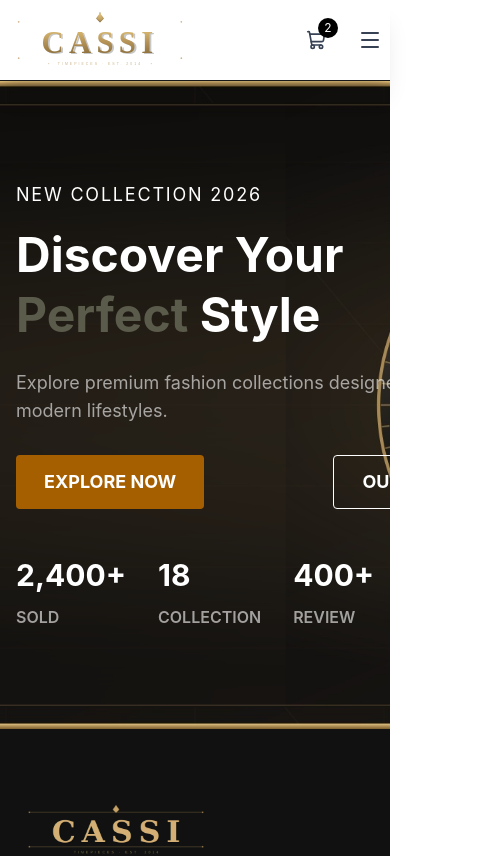
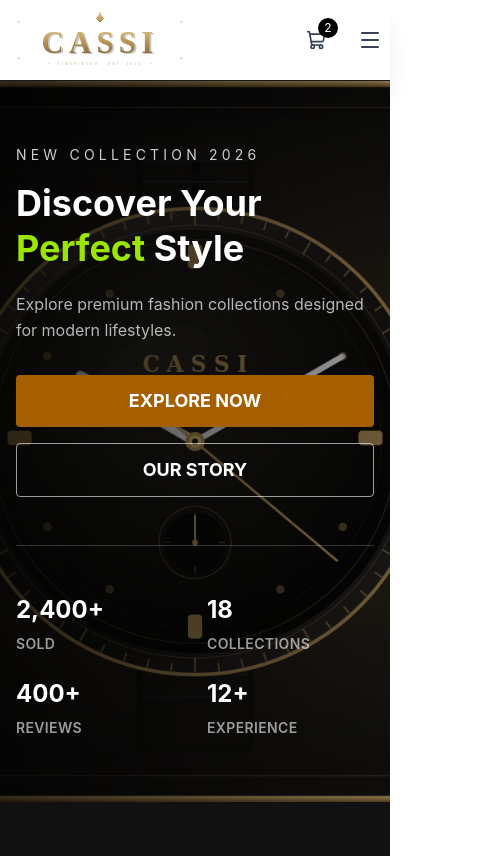
Before and after one commit to Jamil-coder360/Watch-Store, a React (Vite) app: page / in a window 390 px wide. Shown: the top 856 px of the page, 496 px wide, since content can reach past the window. Built offline with nearby package versions, Linux system fonts and the light colour scheme.

Commit message:
responsive done

```diff
--- a/src/component/Banner.jsx
+++ b/src/component/Banner.jsx
@@ -1,58 +1,62 @@
 import React from "react";
 import Section from "./section/Section";
 import Container from "./section/Container";
-import bg from "../assets/wtc.png";
+import bg from "../assets/mbg.png";
 import Button from "./section/Button";
 
 const Banner = () => {
   const bgImage = {
-    backgroundImage: `url(${bg})`,
+    backgroundImage: `linear-gradient(to right, rgba(0,0,0,0.75), rgba(0,0,0,0.35)), url(${bg})`,
     backgroundPosition: "center",
     backgroundSize: "cover",
     backgroundRepeat: "no-repeat",
   };
 
+  const stats = [
+    { value: "2,400+", label: "Sold" },
+    { value: "18", label: "Collections" },
+    { value: "400+", label: "Reviews" },
+    { value: "12+", label: "Experience" },
+  ];
+
   return (
-    <Section style={bgImage} className="py-25">
+    <Section style={bgImage} className="py-16 sm:py-20 lg:py-32 ">
       <Container>
         <div className="flex items-start justify-start">
-          <div className="text-white ">
-            <p className="text-lg uppercase tracking-widest mb-4">
+          <div className="text-white max-w-4xl w-full">
+            <p className="text-sm sm:text-base md:text-lg uppercase tracking-[0.3em] mb-4 sm:mb-6 text-white/80">
               New Collection {new Date().getFullYear()}
             </p>
 
-            <h1 className="text-5xl md:text-7xl font-bold max-w-2xl leading-tight">
-              Discover Your <span className="text-olive-600">Perfect</span>{" "}
-              Style
+            <h1 className="text-4xl sm:text-5xl md:text-6xl lg:text-7xl xl:text-8xl font-bold leading-tight">
+              Discover Your <span className="text-lime-400">Perfect</span>
+              <br className="hidden sm:block" /> Style
             </h1>
 
-            <p className="mt-6 max-w-lg text-lg text-white/60">
-              Explore premium fashion collections designed for modern
-              lifestyles.
+            <p className="mt-5 sm:mt-6 max-w-xl text-base sm:text-lg md:text-xl text-white/70 leading-relaxed">
+              Explore premium fashion collections designed for modern lifestyles.
             </p>
 
-            <div className="flex gap-10 justify-between max-w-125 pt-7.5">
-              <Button>explore now</Button>
-              <Button className="!bg-transparent border">our story</Button>
+            <div className="flex flex-col sm:flex-row gap-4 sm:gap-6 pt-8 sm:pt-10 max-w-md">
+              <Button className="w-full sm:w-auto px-8 py-3">
+                Explore Now
+              </Button>
+              <Button className="w-full sm:w-auto !bg-transparent border border-white/60 hover:!bg-white hover:text-black px-8 py-3">
+                Our Story
+              </Button>
             </div>
 
-            <div className="flex  gap-8 pt-12">
-              <div className=" flex flex-col gap-3">
-                <strong className="text-white text-3xl font-bold ">2,400+</strong>
-                <span className="text-white/60 texl-xl font-semibold uppercase">sold</span>
-              </div>
-              <div className=" flex flex-col gap-3">
-                <strong className="text-white text-3xl font-bold ">18</strong>
-                <span className="text-white/60 texl-xl font-semibold uppercase">collection</span>
-              </div>
-              <div className=" flex flex-col gap-3">
-                <strong className="text-white text-3xl font-bold ">400+</strong>
-                <span className="text-white/60 texl-xl font-semibold uppercase">review</span>
-              </div>
-              <div className=" flex flex-col gap-3">
-                <strong className="text-white text-3xl font-bold ">12+</strong>
-                <span className="text-white/60 texl-xl font-semibold uppercase">experince</span>
-              </div>
+            <div className="grid grid-cols-2 md:grid-cols-4 gap-6 sm:gap-8 pt-12 sm:pt-16 border-t border-white/20 mt-12 sm:mt-16">
+              {stats.map((item, index) => (
+                <div key={index} className="flex flex-col gap-2">
+                  <strong className="text-2xl sm:text-3xl lg:text-4xl font-bold">
+                    {item.value}
+                  </strong>
+                  <span className="text-sm sm:text-base text-white/60 font-semibold uppercase tracking-wide">
+                    {item.label}
+                  </span>
+                </div>
+              ))}
             </div>
           </div>
         </div>
```
Also changed, not shown: src/assets/mbg.png (added).
